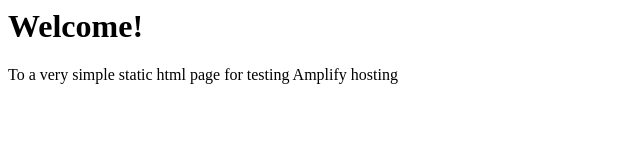
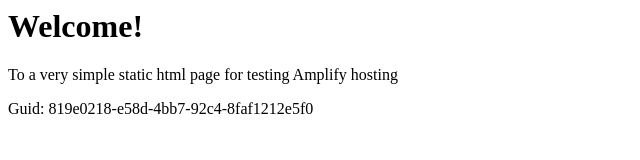
Before and after one commit to aws-aemilia-cdg/Github-PR-Commit-Integration-Test-DoNotTouch-v0-preprod-eu-west-3, a website: page src/index.html in a window 1280 px wide. Shown: the whole page, without its empty margins (0-640 px from the left). Drawn offline with Linux system fonts and the light colour scheme.

Commit message:
commit from integ tests

```diff
--- a/src/index.html
+++ b/src/index.html
@@ -1,3 +1,5 @@
+
+
 <html lang="en">
 
 <head>
@@ -10,6 +12,6 @@
 <body>
     <h1>Welcome!</h1>
     <p>To a very simple static html page for testing Amplify hosting</p>
-</body>
+    <p>Guid: 819e0218-e58d-4bb7-92c4-8faf1212e5f0</p></body>
 
 </html>
```
